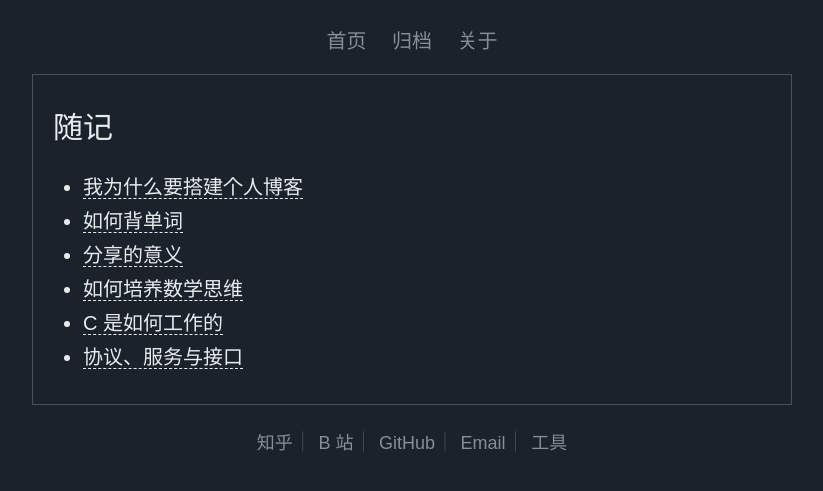
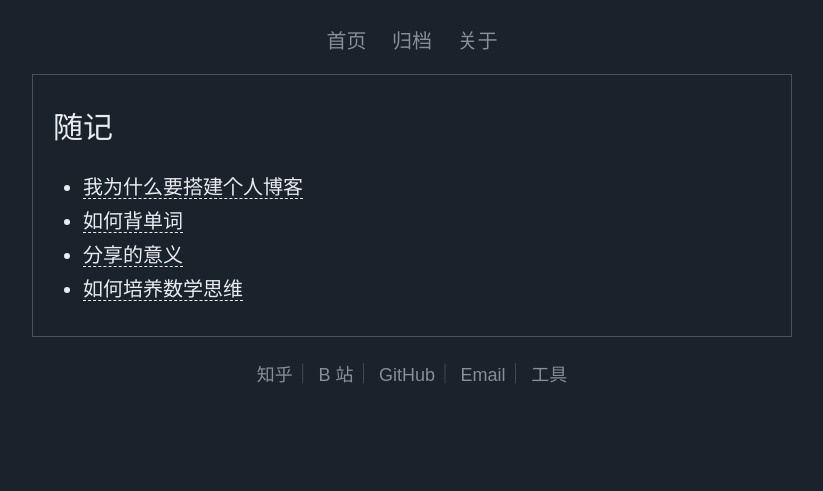
Before and after one commit to fengzhuyi/fengzhuyi.github.io, a Jekyll site: the page built from note/index.md, in a window 1280 px wide. Shown: the top 491 px of the page, without its empty margins (228-1051 px from the left). Built offline with Jekyll 4.4.1, drawn with Linux system fonts in a browser that asks for light colours.

Commit message:
Update index.md

```diff
--- a/note/index.md
+++ b/note/index.md
@@ -9,5 +9,3 @@ title: 随记
 - [如何背单词](/note/word)
 - [分享的意义](/note/share)
 - [如何培养数学思维](/note/math)
-- [C 是如何工作的](/note/c)
-- [协议、服务与接口](/note/interface)
```
